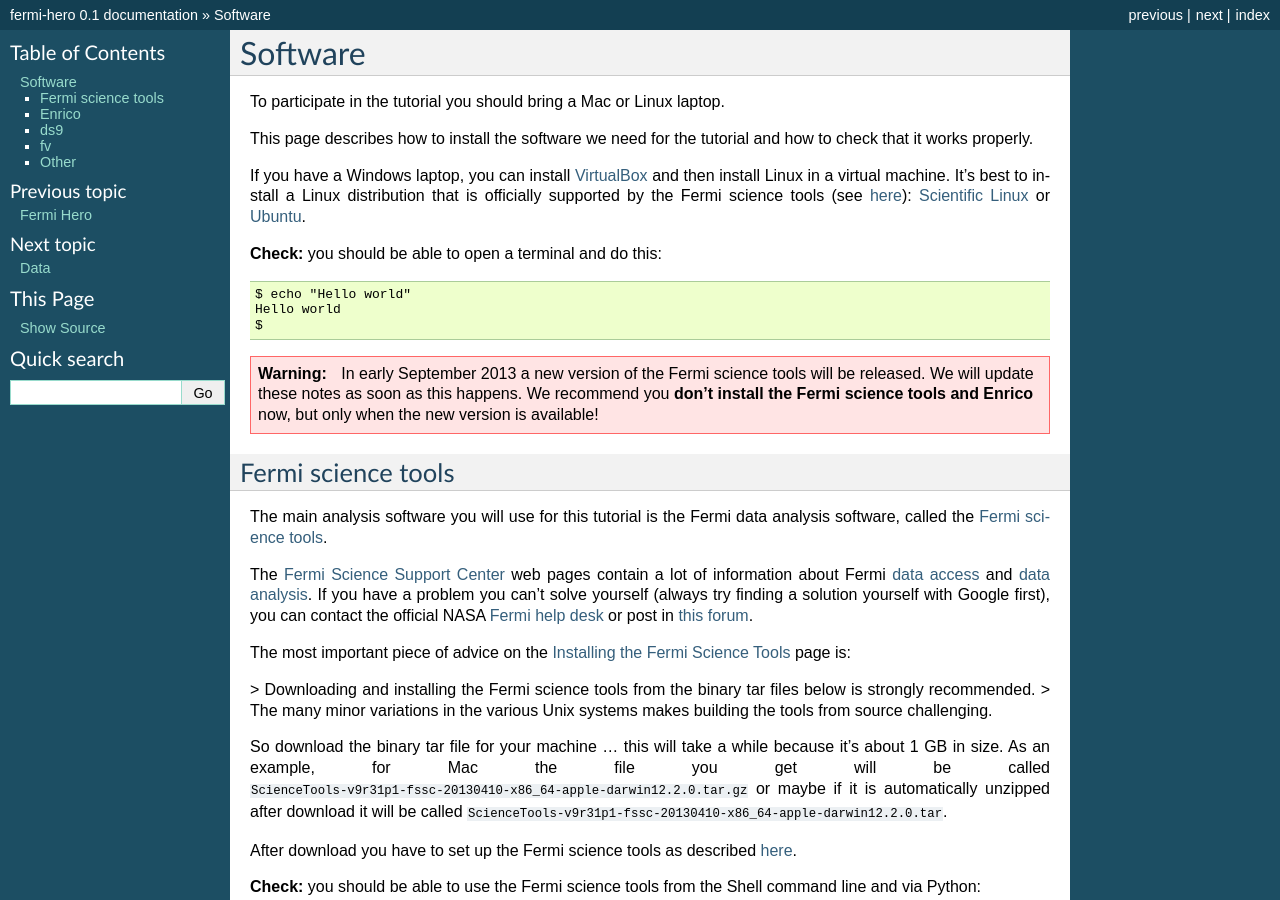
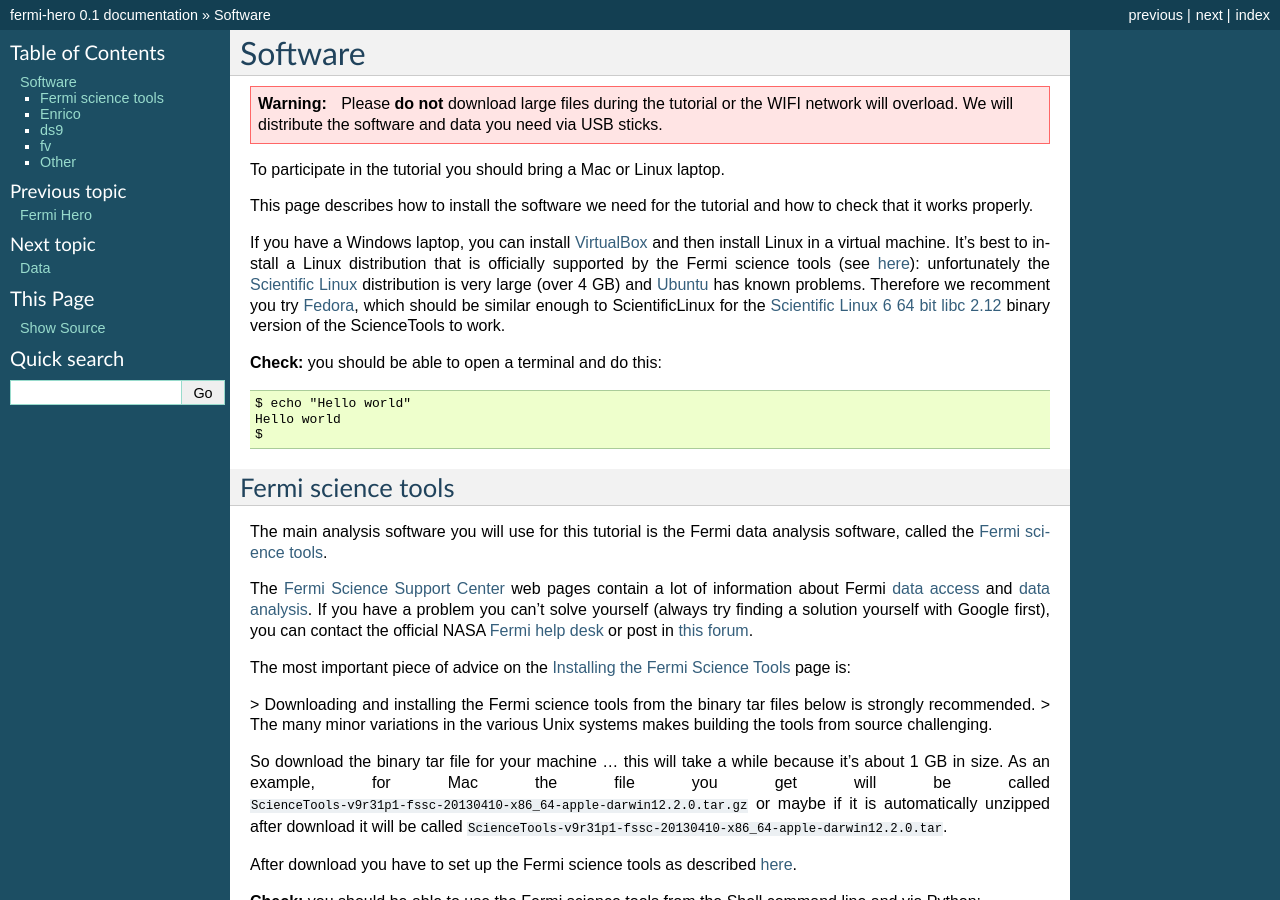
Before and after one commit to gammapy/fermi-hero, a Sphinx documentation site: the page built from docs/software/index.rst, in a window 1280 px wide and 900 px high. Built offline with Sphinx 7.4.7, drawn with Linux system fonts in a browser that asks for light colours.

Commit message:
Update docs

```diff
--- a/docs/data/index.rst
+++ b/docs/data/index.rst
@@ -2,6 +2,9 @@
 
 Data
 ====
+
+.. warning:: Please **do not** download large files during the tutorial or the WIFI network will overload.
+   We will distribute the software and data you need via USB sticks.
 
 Download the `fermi-data.tar.gz` tarball from here (TODO),
 then execute the following commands::
--- a/docs/index.rst
+++ b/docs/index.rst
@@ -22,6 +22,12 @@ Don't be shy ... really any question is welcome ...installation issues, error me
 The tutorial pages are generated from the `fermi-hero Github repository <https://github.com/gammapy/fermi-hero/>`_,
 just in case you'd like to contribute corrections or improvements.
 
+.. warning:: Please **do not** download large files during the tutorial or the WIFI network will overload.
+   We will distribute the software and data you need via USB sticks.
+
+.. warning:: In September 2013 a new version of the Fermi science tools and re-processed Pass 7 data was announced to be released.
+   We will update this tutorial when this happens.
+
 .. toctree::
    :maxdepth: 1
 
--- a/docs/software/index.rst
+++ b/docs/software/index.rst
@@ -2,6 +2,9 @@
 
 Software
 ========
+
+.. warning:: Please **do not** download large files during the tutorial or the WIFI network will overload.
+   We will distribute the software and data you need via USB sticks.
 
 To participate in the tutorial you should bring a Mac or Linux laptop.
 
@@ -10,7 +13,11 @@ This page describes how to install the software we need for the tutorial and how
 If you have a Windows laptop, you can install `VirtualBox <https://www.virtualbox.org>`_
 and then install Linux in a virtual machine. It's best to install a Linux distribution that is officially
 supported by the Fermi science tools (see `here <http://fermi.gsfc.nasa.gov/ssc/data/analysis/software/>`_):
-`Scientific Linux <https://www.scientificlinux.org>`_ or `Ubuntu <http://www.ubuntu.com>`_.
+unfortunately the `Scientific Linux <https://www.scientificlinux.org>`_ distribution is very large (over 4 GB)
+and `Ubuntu <http://www.ubuntu.com>`_ has known problems.
+Therefore we recomment you try `Fedora <http://fedoraproject.org>`_, which should be similar enough to ScientificLinux for the
+`Scientific Linux 6 64 bit libc 2.12 <http://fermi.gsfc.nasa.gov/ssc/data/analysis/software/tar/ScienceTools-v9r31p1-fssc-20130410-x86_64-unknown-linux-gnu-libc2.12.tar.gz>`_
+binary version of the ScienceTools to work.
 
 **Check:** you should be able to open a terminal and do this::
 
@@ -18,9 +25,6 @@ supported by the Fermi science tools (see `here <http://fermi.gsfc.nasa.gov/ssc/
    Hello world
    $
 
-.. warning:: In early September 2013 a new version of the Fermi science tools will be released.
-   We will update these notes as soon as this happens.
-   We recommend you **don't install the Fermi science tools and Enrico** now, but only when the new version is available!
 
 Fermi science tools
 -------------------
```
